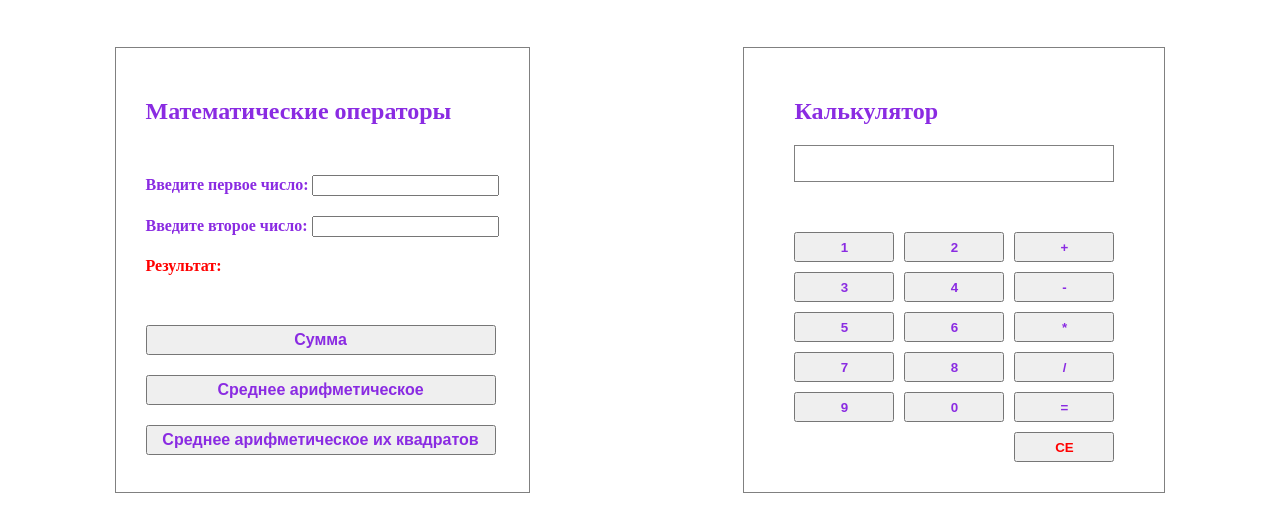
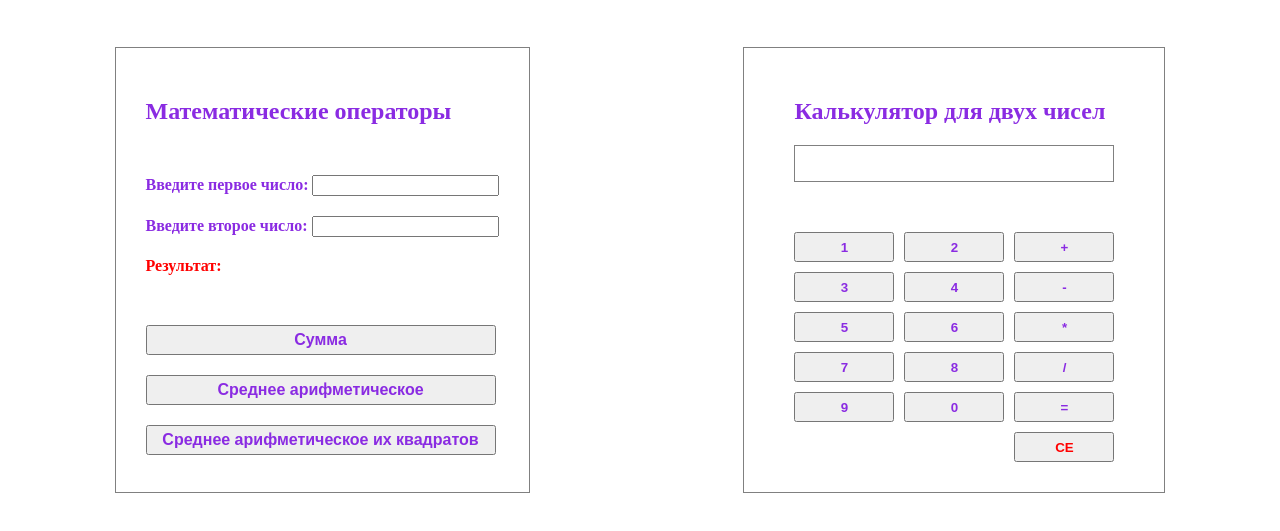
Before and after one commit to ttbttbtt/js1, a plain HTML site: page index.html in a window 1280 px wide. Shown: the part 61-592 px from the top of the page. Drawn offline with Linux system fonts and the light colour scheme.

Commit message:
two_numbers

```diff
--- a/index.html
+++ b/index.html
@@ -23,7 +23,7 @@
             </div>
         </div>
         <div class="right">
-            <h2>Калькулятор</h2>
+            <h2>Калькулятор для двух чисел</h2>
             <div class="typing"></div>
             <div class="calc">
                 <div class="td">
```
